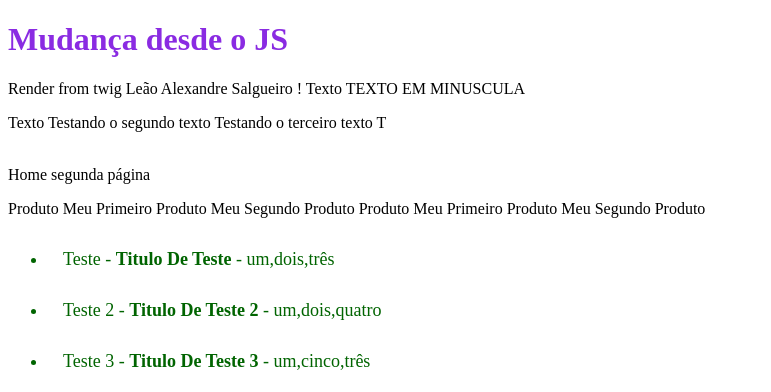
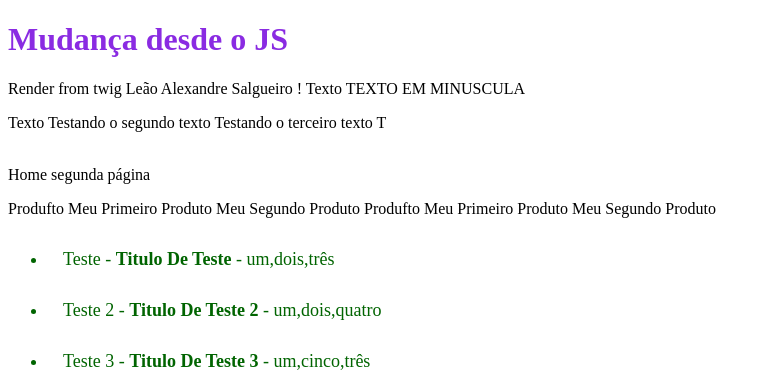
Before and after one commit to alexandreleao/php, a PHP site: page / in a window 1280 px wide. Shown: the top 392 px of the page, without its empty margins (0-771 px from the left). Run offline with PHP 8.4, Linux system fonts and the light colour scheme.

Commit message:
mudança em produto

```diff
--- a/app/Produto.php
+++ b/app/Produto.php
@@ -8,7 +8,7 @@ class Produto{
 
     public function getProduto()
     {
-        return "Produto {$this->getSegundoProduto()} {$this->getTerceiroProduto()}";
+        return "Produfto {$this->getSegundoProduto()} {$this->getTerceiroProduto()}";
     }
 
     protected function getSegundoProduto()
```
